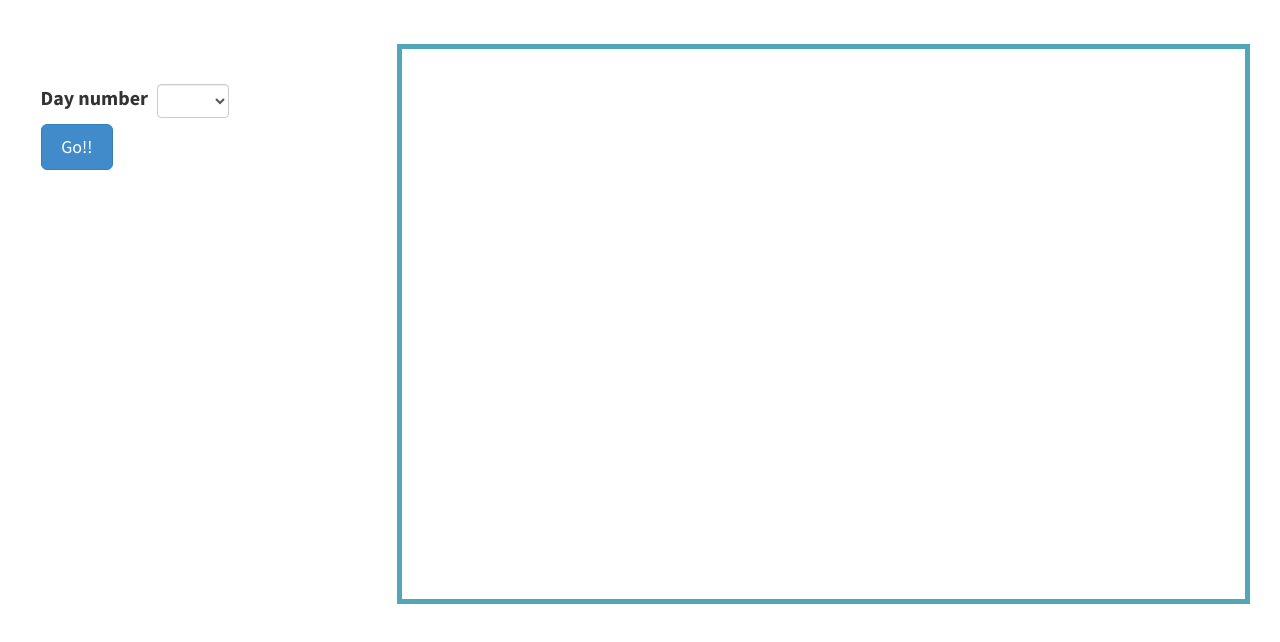
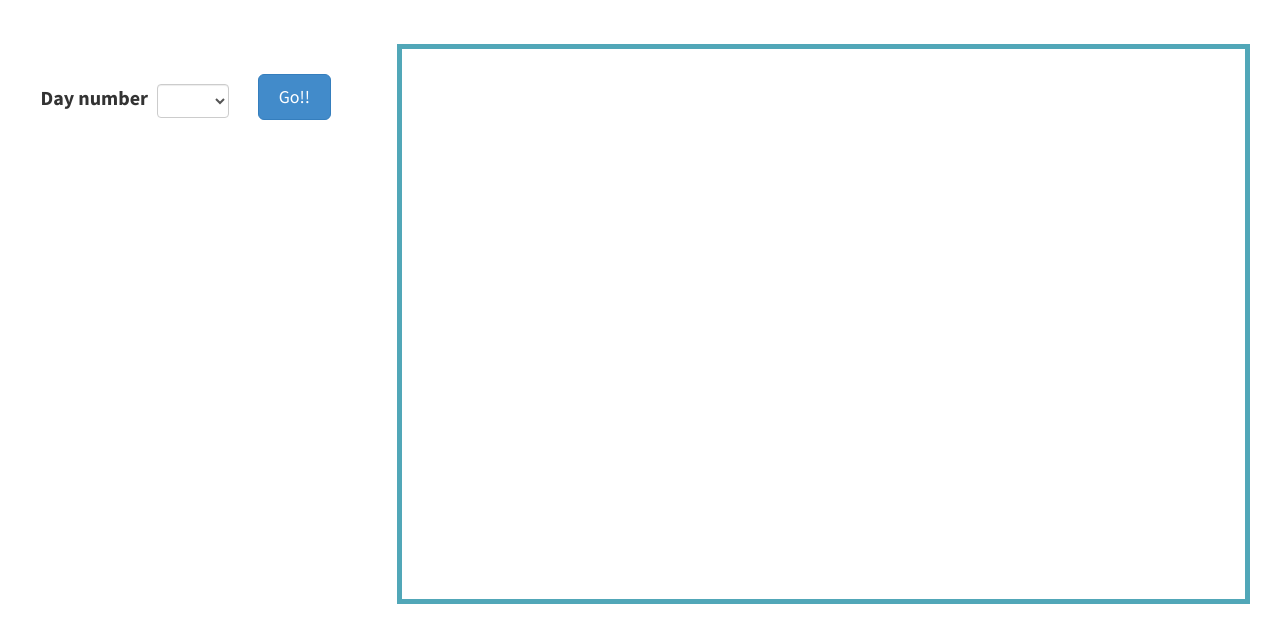
Before and after one commit to saurai3h/TripPlannerFrontEnd, a plain HTML site: page map.html in a window 1280 px wide. Shown: the part 54-696 px from the top of the page. Drawn offline with Linux system fonts and the light colour scheme; some packages are replaced by stand-ins of ours.

Commit message:
minor fix

```diff
--- a/map.html
+++ b/map.html
@@ -58,10 +58,9 @@
     <br>
     <strong style="font-size: 20px;float:left">Day number</strong>
     <select id = "dayNoSelector" class="form-control" style="width: 25%;margin-left: 40%"></select>
+    <button id = "goButton" class="btn btn-lg btn-primary" style="margin-top: -15%;float:right;width: 25%;outline: none">Go!!</button>
     <br>
     <br>
-    <button id = "goButton" class="btn btn-lg btn-primary" style="margin-top: -15%;width: 25%;outline: none">Go!!</button>
-
     <div id = "details" class="panel panel-default" style="display: none;margin-top: 4%">
         <div class="panel-heading">
             <h3 class="panel-title">Attraction Names</h3>
```
